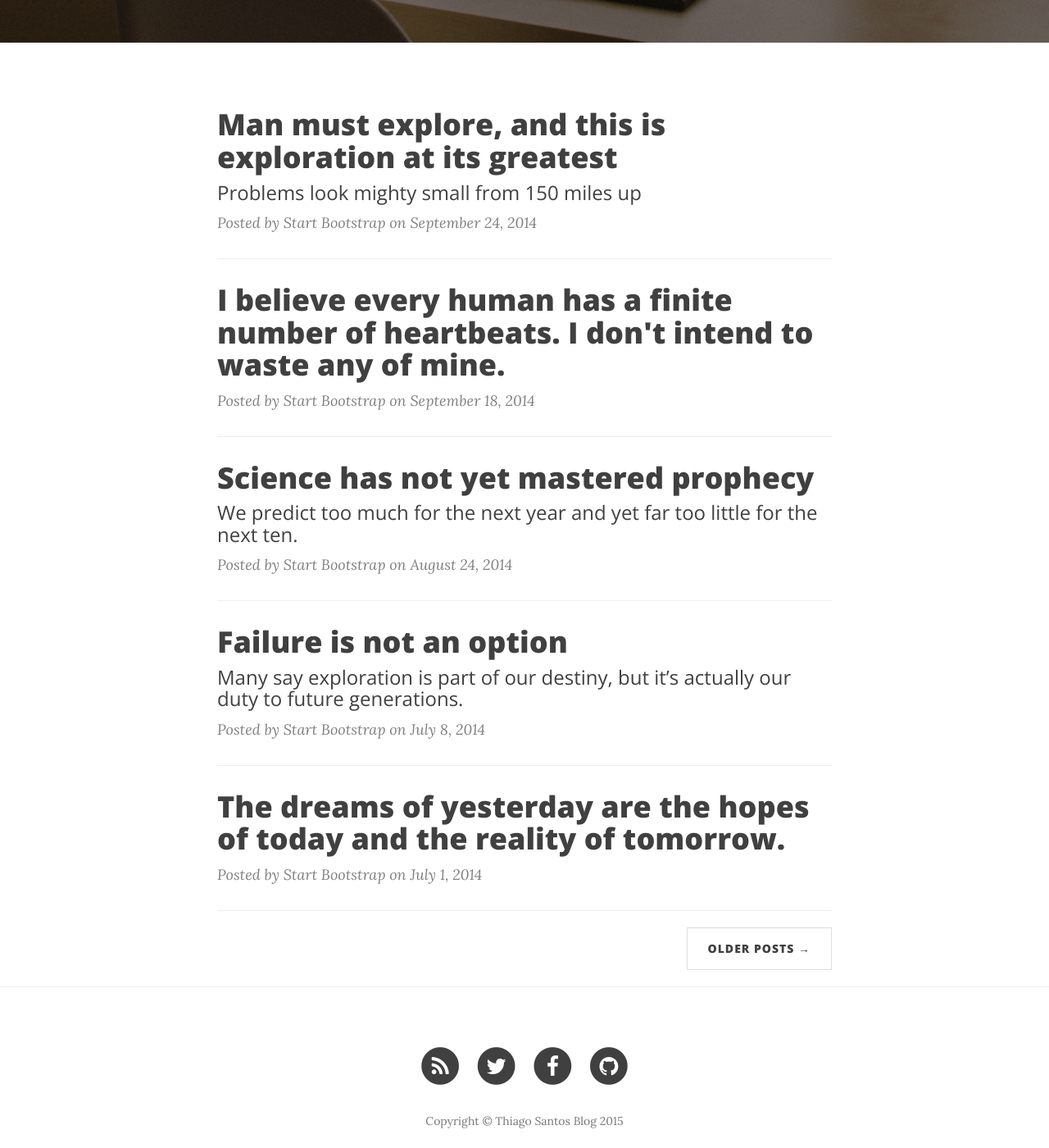
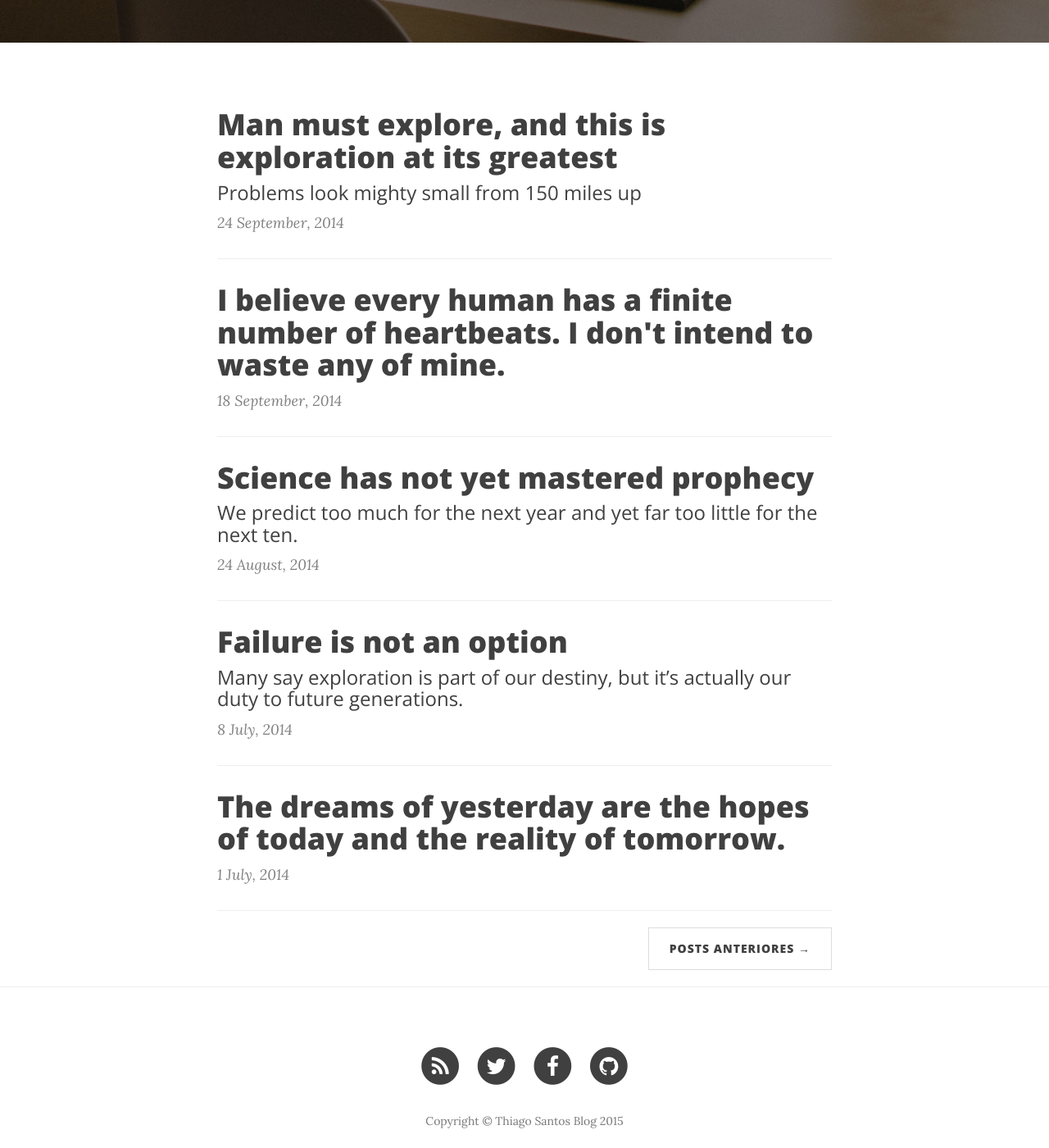
Before and after one commit to thiiisantos/thiiisantos.github.io, a Jekyll site: the page built from index.html, in a window 1280 px wide and 1400 px high, scrolled down 484 px. Shown: the whole window at 82% size. Built offline with Jekyll 4.4.1, drawn with Linux system fonts in a browser that asks for light colours; nearby versions of some CDN libraries; the list of posts is cut into pages by our own code; some of the changed text lies outside the part shown.

Commit message:
Traduzindo itens na index.html

```diff
--- a/index.html
+++ b/index.html
@@ -1,6 +1,6 @@
 ---
 layout: page
-description: "A Clean Blog Theme by Start Bootstrap"
+description: "Desenvolvimento WEB e Tecnologia"
 ---
 
 {% for post in paginator.posts %}
@@ -14,7 +14,8 @@ description: "A Clean Blog Theme by Start Bootstrap"
         </h3>
         {% endif %}
     </a>
-    <p class="post-meta">Posted by {% if post.author %}{{ post.author }}{% else %}{{ site.title }}{% endif %} on {{ post.date | date: "%B %-d, %Y" }}</p>
+    <p class="post-meta">{{ post.date | date: "%-d %B, %Y" }}</p>
+    <!-- <p class="post-meta">Posted by {% if post.author %}{{ post.author }}{% else %}{{ site.title }}{% endif %} on {{ post.date | date: "%B %-d, %Y" }}</p> -->
 </div>
 <hr>
 {% endfor %}
@@ -24,12 +25,12 @@ description: "A Clean Blog Theme by Start Bootstrap"
 <ul class="pager">
     {% if paginator.previous_page %}
     <li class="previous">
-        <a href="{{ paginator.previous_page_path | prepend: site.baseurl | replace: '//', '/' }}">&larr; Newer Posts</a>
+        <a href="{{ paginator.previous_page_path | prepend: site.baseurl | replace: '//', '/' }}">&larr; Posts Recentes</a>
     </li>
     {% endif %}
     {% if paginator.next_page %}
     <li class="next">
-        <a href="{{ paginator.next_page_path | prepend: site.baseurl | replace: '//', '/' }}">Older Posts &rarr;</a>
+        <a href="{{ paginator.next_page_path | prepend: site.baseurl | replace: '//', '/' }}">Posts Anteriores &rarr;</a>
     </li>
     {% endif %}
 </ul>
```
